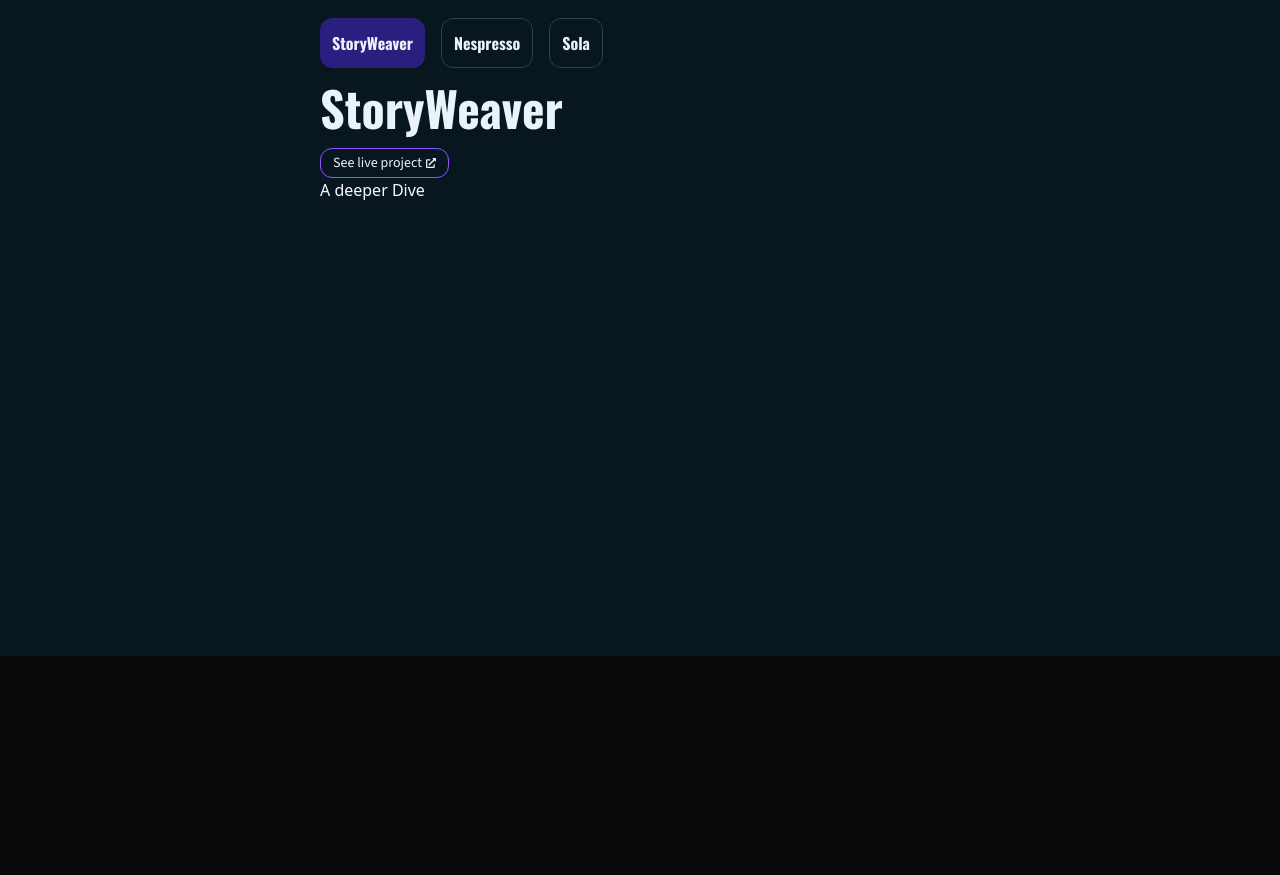
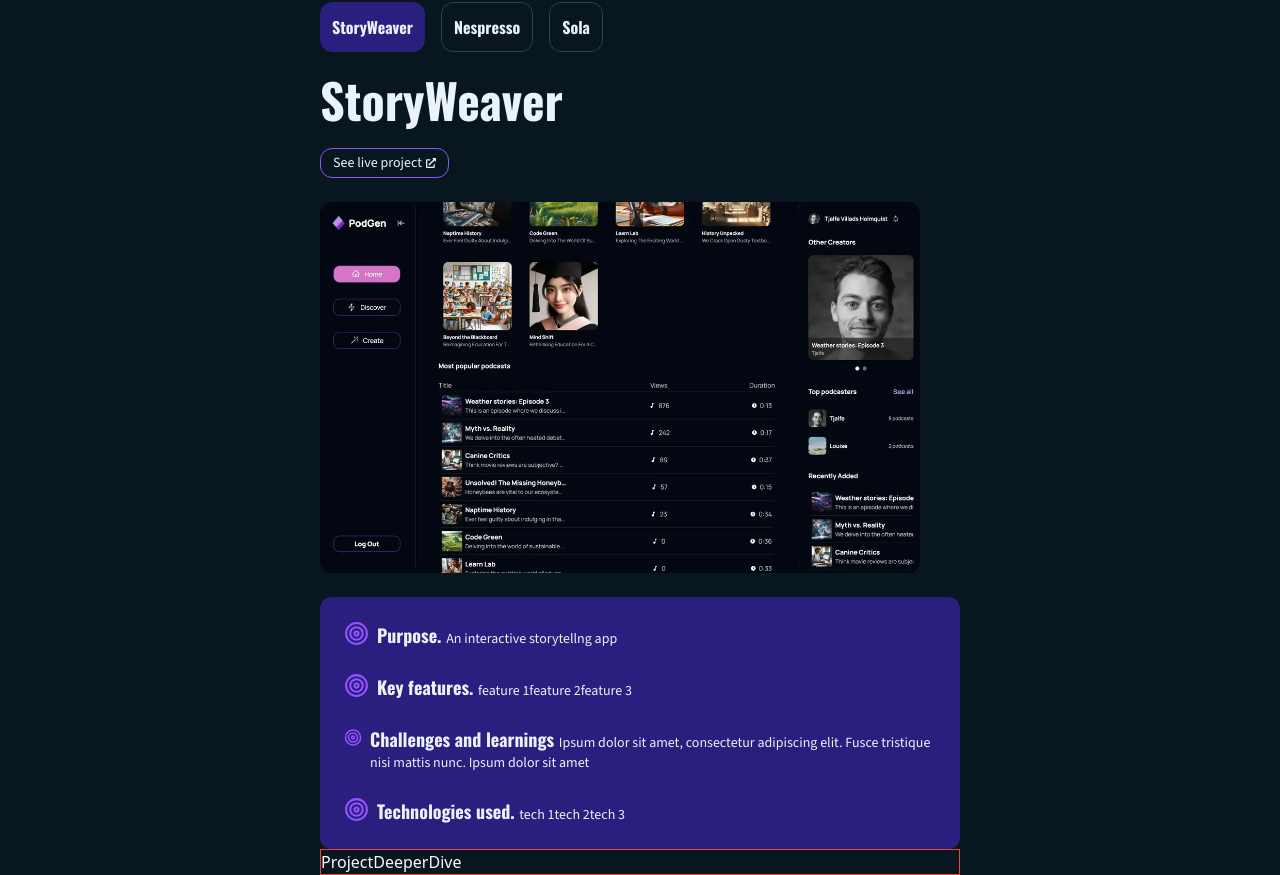
Before and after one commit to t-holmquist/portfolio, a Next.js app: page /cases in a window 1280 px wide. Shown: the part 144-1019 px from the top of the page. Before the commit the page ends 800 px from the top, so only its background shows below. Built offline with nearby package versions, Linux system fonts and the light colour scheme.

Commit message:
Added summary section logic

```diff
--- a/app/cases/page.tsx
+++ b/app/cases/page.tsx
@@ -1,3 +1,4 @@
+import ProjectDeeperDive from "@/components/ProjectDeeperDive";
 import ProjectSummary from "@/components/ProjectSummary";
 import { FloatingNav } from "@/components/ui/FloatingNav";
 import { navItems } from "@/data";
@@ -7,10 +8,8 @@ export default function Home() {
       <div className="relative min-h-screen w-full bg-brandBackgroundBlack flex
       flex-col justify-start items-center overflow-clip">
         <FloatingNav navItems={navItems} />
-        <ProjectSummary className="w-10/12 md:w-6/12 mt-20"/>
-        <section className="w-6/12">
-            A deeper Dive
-        </section>
+        <ProjectSummary className="w-10/12 md:w-6/12 mt-16"/>
+        <ProjectDeeperDive className="w-6/12 border border-red-500"/>
       </div>
     );
   }
--- a/components/ProjectDeeperDive.tsx
+++ b/components/ProjectDeeperDive.tsx
@@ -1,7 +1,17 @@
-const ProjectDeeperDive = () => {
+'use client'
+
+import { cn } from "@/utils/cn";
+
+const ProjectDeeperDive = ( { className } :
+    {
+        className?: string;
+    }
+) => {
 
     return (
-        <div>ProjectDeeperDive</div>
+        <div className={cn("", className)}>
+            ProjectDeeperDive
+        </div>
     );
 
 }
--- a/components/ProjectSummary.tsx
+++ b/components/ProjectSummary.tsx
@@ -5,8 +5,10 @@ import { motion } from "framer-motion";
 import { useState } from 'react';
 import MagicButton from "./ui/MagicButton";
 import { FaExternalLinkAlt } from "react-icons/fa";
+import { LuTarget } from "react-icons/lu";
 import Link from "next/link";
 import { ProjectData } from "@/data";
+import Image from 'next/image'
 
 
 const ProjectSummary = ({
@@ -21,7 +23,8 @@ const ProjectSummary = ({
 
 
     return (
-        <section className={cn("flex flex-col gap-4 text-brandTextWhite", className)}>
+        // key prop gives React info about which element to render and passes to framer motion to trigger animation when projectId changes
+        <section className={cn("flex flex-col gap-6 text-brandTextWhite", className)} key={projectId}>
             <div className="flex gap-4">
                 {ProjectData.map(({ id, content }) => (
                     <MagicButton
@@ -32,14 +35,55 @@ const ProjectSummary = ({
                     />
                 ))}
             </div>
-            <h1 className="text-5xl font-bold font-oswald">StoryWeaver</h1>
+            <motion.h1
+            initial={{x: -10, opacity: 0}}
+            animate={{x: 0, opacity: 1}}
+            transition={{
+            duration: 1,
+            }}
+            className="text-5xl font-bold font-oswald">StoryWeaver</motion.h1>
+            <motion.div
+            initial={{x: -10, opacity: 0}}
+            animate={{x: 0, opacity: 1}}
+            transition={{
+            duration: 1,
+            }}
+            >
                 <Link
                 href={ProjectData[projectId].projectLink}
                 className="flex gap-1 items-center w-fit border border-brandAccent py-1 px-3 rounded-xl hover:bg-brandPrimary">
                     <p className="text-sm font-sourceSans">See live project</p>
                     <FaExternalLinkAlt size={10}/>
                 </Link>
-            {/* Dynamic content section begins below. Map over data to create project summary */}
+            </motion.div>
+            {/* Project content */}
+            <motion.div
+            initial={{y: 10, opacity: 0}}
+            animate={{y: 0, opacity: 1}}
+            transition={{
+            duration: 1,
+            }}
+            className="aspect-video w-fit rounded-xl">
+                <Image src={ProjectData[projectId].imageLink} alt={"project"} width={600} height={300} className="rounded-xl" />
+            </motion.div>
+            <section className="flex flex-col justify-center w-full bg-brandPrimary rounded-xl p-6 gap-6">
+                <div className="flex gap-2">
+                    <LuTarget size={25} className="text-brandAccent"/>
+                    <p className="font-sourceSans text-brandTextWhite text-sm"><span className="font-oswald text-lg font-bold">Purpose. </span>{ProjectData[projectId].content.Purpose}</p>
+                </div>
+                <div className="flex gap-2">
+                    <LuTarget size={25} className="text-brandAccent"/>
+                    <p className="font-sourceSans text-brandTextWhite text-sm"><span className="font-oswald text-lg font-bold">Key features. </span>{ProjectData[projectId].content.keyFeatures}</p>
+                </div>
+                <div className="flex gap-2">
+                    <LuTarget size={25} className="text-brandAccent"/>
+                    <p className="font-sourceSans text-brandTextWhite text-sm"><span className="font-oswald text-lg font-bold">Challenges and learnings </span>{ProjectData[projectId].content.learnings}</p>
+                </div>
+                <div className="flex gap-2">
+                    <LuTarget size={25} className="text-brandAccent"/>
+                    <p className="font-sourceSans text-brandTextWhite text-sm"><span className="font-oswald text-lg font-bold">Technologies used. </span>{ProjectData[projectId].content.technologies}</p>
+                </div>
+            </section>
         </section>
     );
 
--- a/data/index.ts
+++ b/data/index.ts
@@ -15,7 +15,7 @@ export const ProjectData = [
   {
   id: 0,
   projectLink: "/",
-  imageLink: "/b4.svg",
+  imageLink: "/podGen.webp",
   content: {
     title: "StoryWeaver",
     Purpose: "An interactive storytellng app",
@@ -30,7 +30,7 @@ export const ProjectData = [
   imageLink: "/b4.svg",
   content: {
     title: "Nespresso",
-    Purpose: "An interactive storytellng app",
+    Purpose: "Recycleable thing",
     keyFeatures: ["feature 1", "feature 2", "feature 3"],
     learnings: "Ipsum dolor sit amet, consectetur adipiscing elit. Fusce tristique nisi mattis nunc.  Ipsum dolor sit amet",
     technologies: ["tech 1", "tech 2", "tech 3"],
@@ -39,10 +39,10 @@ export const ProjectData = [
   {
   id: 2,
   projectLink: "/",
-  imageLink: "/b4.svg",
+  imageLink: "/sola.webp",
   content: {
     title: "Sola",
-    Purpose: "An interactive storytellng app",
+    Purpose: "Coffee shop",
     keyFeatures: ["feature 1", "feature 2", "feature 3"],
     learnings: "Ipsum dolor sit amet, consectetur adipiscing elit. Fusce tristique nisi mattis nunc.  Ipsum dolor sit amet",
     technologies: ["tech 1", "tech 2", "tech 3"],
```
Lines whose indentation alone changed are shown as unchanged.
